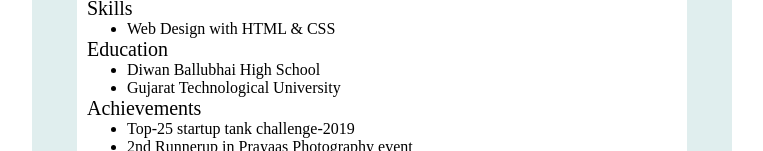
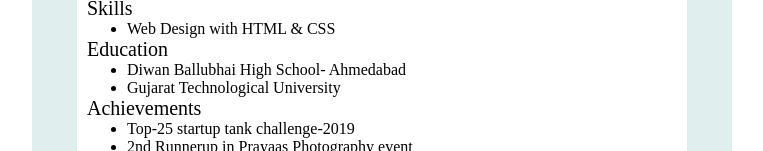
Before and after one commit to srp720/HTMLDemos, a plain HTML site: page index.html in a window 1280 px wide. Shown: the part 242-393 px from the top of the page, without its empty margins (258-1021 px from the left). Drawn offline with Linux system fonts and the light colour scheme.

Commit message:
Propose change-1

```diff
--- a/index.html
+++ b/index.html
@@ -27,7 +27,7 @@
         <p class="head">Education</p>
         <ul>
 
-            <li>Diwan Ballubhai High School</li>
+            <li>Diwan Ballubhai High School- Ahmedabad</li>
             <li>Gujarat Technological University</li>
             </a>
         </ul>
```
